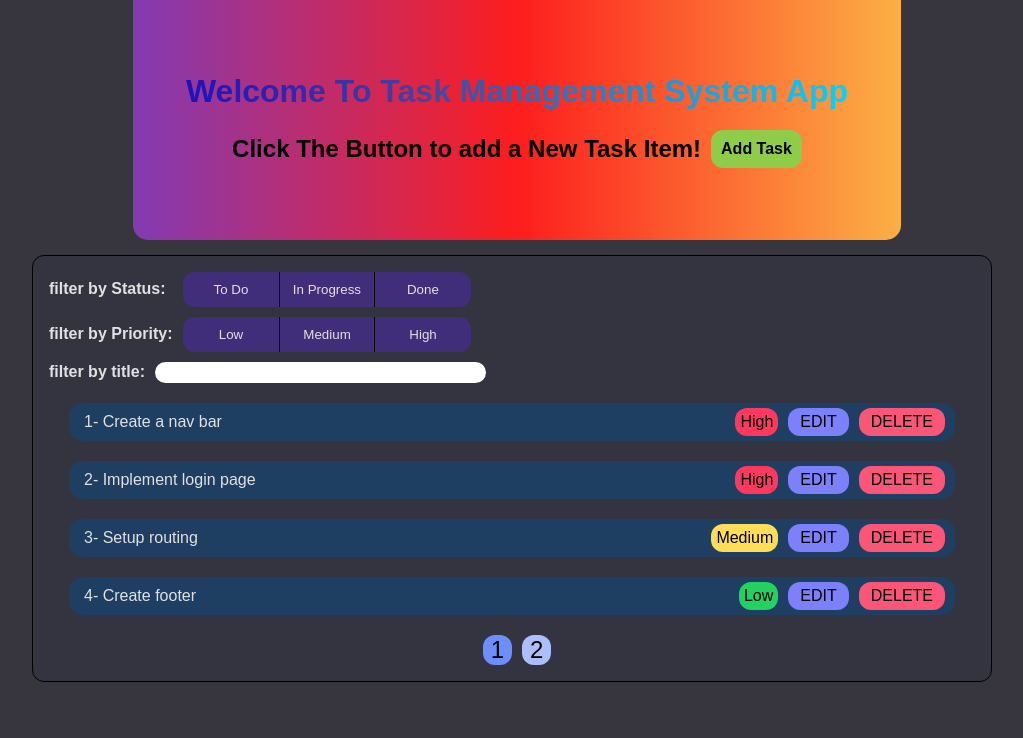
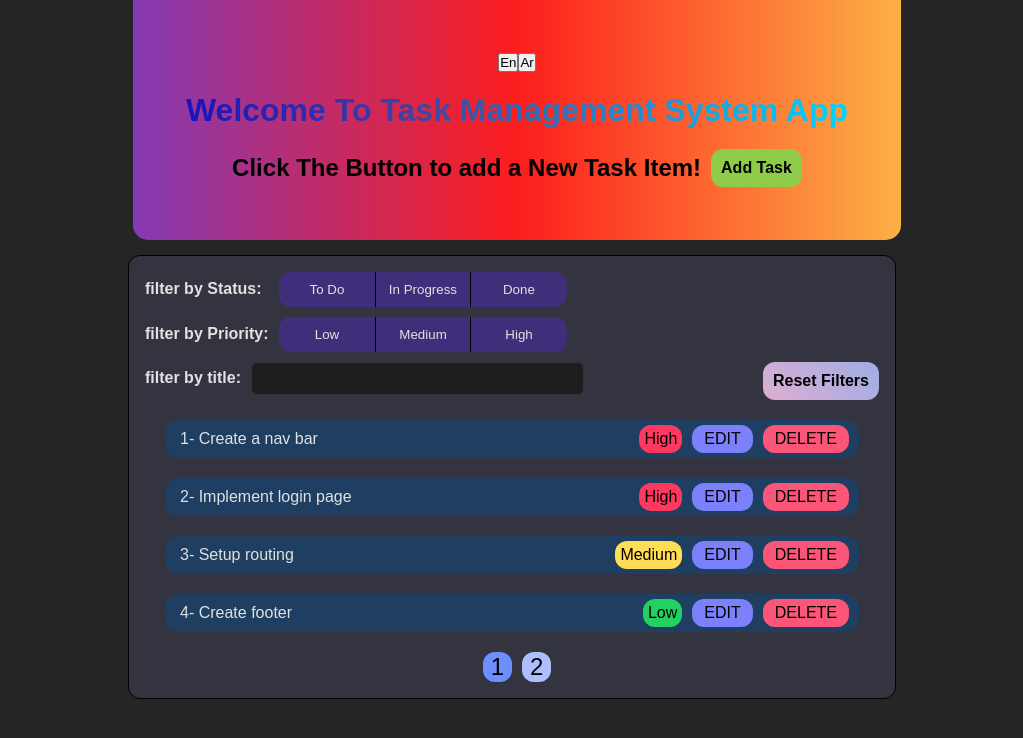
Before and after one commit to omarHttb/TaskManagementApp, an Angular app: page /tasks in a window 1280 px wide. Shown: the top 738 px of the page, without its empty margins (123-1146 px from the left). Built offline with nearby package versions, Linux system fonts and the light colour scheme.

Commit message:
added reset filter button and fixed some styling

```diff
--- a/package.json
+++ b/package.json
@@ -18,6 +18,8 @@
     "@angular/platform-browser": "^18.2.0",
     "@angular/platform-browser-dynamic": "^18.2.0",
     "@angular/router": "^18.2.0",
+    "@ngx-translate/core": "^17.0.0",
+    "@ngx-translate/http-loader": "^17.0.0",
     "rxjs": "~7.8.0",
     "tslib": "^2.3.0",
     "zone.js": "~0.14.10"
--- a/src/app/pages/save-task-page/save-task-page.component.css
+++ b/src/app/pages/save-task-page/save-task-page.component.css
@@ -26,29 +26,6 @@ textarea {
   max-width: 50%;
 }
 
-input,
-textarea {
-  background-color: #1e1e1e;
-  border: 1px solid #333333;
-  color: #e1e1e1;
-  padding: 12px 16px;
-  border-radius: 6px;
-  transition: all 0.2s ease;
-  resize: none;
-}
-
-input:hover,
-textarea:hover {
-  background-color: #252525;
-  border-color: #444444;
-}
-
-input:focus,
-textarea:focus {
-  outline: none;
-  border-color: #bb86fc;
-  box-shadow: 0 0 0 2px rgba(187, 134, 252, 0.2); /* Soft glow */
-}
 
 input::placeholder {
   color: #757575;
--- a/src/app/pages/task-management-page/task-management-page.component.css
+++ b/src/app/pages/task-management-page/task-management-page.component.css
@@ -19,7 +19,7 @@
   padding: 1rem;
   margin-right: 10px;
   border-radius: 12px;
-  width: 75%;
+  width: 60%;
 }
 
 .pagination {
@@ -117,12 +117,16 @@
   border: none;
   border-top-right-radius: 12px;
   border-bottom-right-radius: 12px;
+  border-top-left-radius: 0px;
+  border-bottom-left-radius: 0px;
 }
 
 .filter-button-left {
   border: none;
   border-top-left-radius: 12px;
   border-bottom-left-radius: 12px;
+  border-top-right-radius: 0px;
+  border-bottom-right-radius: 0px;
 }
 
 .filter-button-middle {
@@ -130,6 +134,10 @@
   border-top: none;
   border-right: 1px solid black;
   border-left: 1px solid black;
+  border-top-left-radius: 0px;
+  border-bottom-left-radius: 0px;
+  border-top-right-radius: 0px;
+  border-bottom-right-radius: 0px;
 }
 
 .filter-text {
@@ -150,10 +158,8 @@
 }
 
 .filter-title-input {
-  border: none;
-  padding: 3px;
+  padding: 8px;
   padding-right: 9rem;
-  border-radius: 12px;
   padding-left: 10px;
 }
 
@@ -165,3 +171,32 @@ input:focus {
 .active-page {
   background-color: rgb(109, 142, 253);
 }
+
+.filter-search {
+  display: flex;
+  justify-content: space-between;
+}
+
+.reset-filter-btn {
+  padding: 10px;
+  border-radius: 12px;
+  border: none;
+  cursor: pointer;
+  background: linear-gradient(
+    45deg,
+    rgba(238, 174, 202, 1),
+    rgb(110, 173, 246)
+  );
+  font-weight: bold;
+  font-size: 16px;
+  background-size: 200% 200%;
+  transition: background-position 0.5s;
+}
+
+.reset-filter-btn:hover {
+  background-position: right center;
+}
+
+.reset-filter-btn:active {
+  background-position: bottom left;
+}
--- a/src/app/pages/task-management-page/task-management-page.component.html
+++ b/src/app/pages/task-management-page/task-management-page.component.html
@@ -1,6 +1,10 @@
 <div class="container">
   <div class="header-section">
     <div class="header-content">
+      <div class="translate-content">
+        <input type="button" value="En" />
+        <input type="button" value="Ar" />
+      </div>
       <h1 class="welcome-text">Welcome To Task Management System App</h1>
       <div class="add-item-section">
         <h2>Click The Button to add a New Task Item!</h2>
@@ -55,6 +59,7 @@
           />
         </div>
         <div class="filter-search">
+          <div>
             <span class="filter-text">filter by title: </span>
             <input
               type="text"
@@ -64,6 +69,13 @@
               class="filter-title-input"
               [(ngModel)]="title"
               (input)="OnFilterTitle(title)"
+            />
+          </div>
+          <input
+            type="button"
+            class="reset-filter-btn"
+            value="Reset Filters"
+            (click)="ResetFilter()"
           />
         </div>
       </div>
--- a/src/app/pages/task-management-page/task-management-page.component.ts
+++ b/src/app/pages/task-management-page/task-management-page.component.ts
@@ -96,5 +96,8 @@ export class TaskManagementPageComponent implements OnInit {
     this.router.navigate(['/tasks', task.id]);
   }
 
-
+  ResetFilter() {
+    this.loadData();
+    this.title = '';
+  }
 }
--- a/src/styles.css
+++ b/src/styles.css
@@ -71,3 +71,31 @@ body {
 .text-danger {
   color: red;
 }
+
+input[type="text"],
+input[type="date"],
+textarea {
+  background-color: #1e1e1e;
+  border: 1px solid #333333;
+  color: #e1e1e1;
+  padding: 12px 16px;
+  border-radius: 6px;
+  transition: all 0.2s ease;
+  resize: none;
+}
+
+input[type="text"]:hover,
+input[type="date"]:hover,
+:hover,
+textarea:hover {
+  background-color: #252525;
+  border-color: #444444;
+}
+
+input[type="text"]:focus,
+input[type="date"]:focus,
+textarea:focus {
+  outline: none;
+  border-color: #bb86fc;
+  box-shadow: 0 0 0 2px rgba(187, 134, 252, 0.2); /* Soft glow */
+}
```
Also changed, not shown: 1 other file (tests, documents, lock files or other folders). Lines whose indentation alone changed are shown as unchanged.
